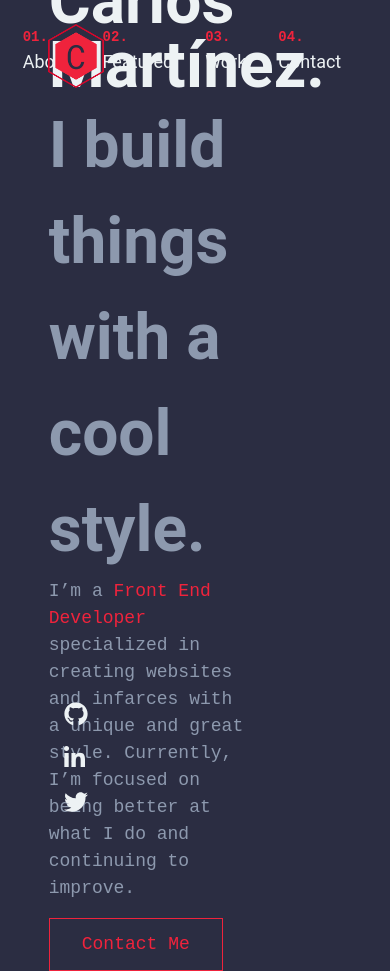
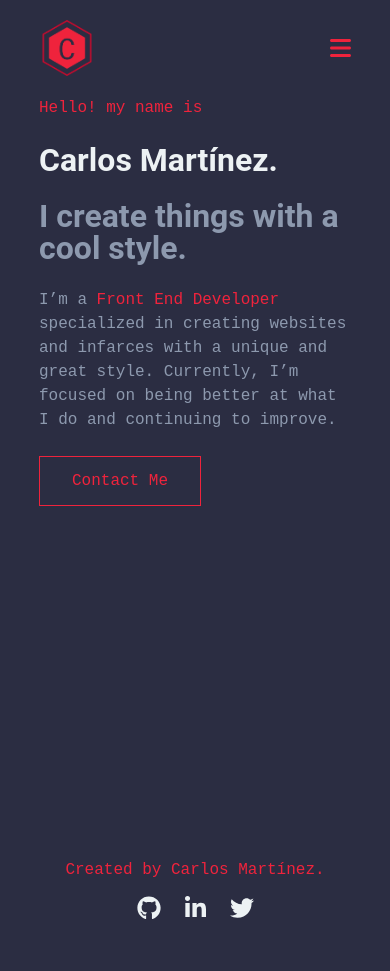
Before and after one commit to carlosamarto/portfolio, a React (Create React App) app: page / in a window 390 px wide. After the commit the page ends 940 px from the top, so only its background shows below. Built offline with nearby package versions, Linux system fonts and the light colour scheme.

Commit message:
responsive design and footer

```diff
--- a/public/index.html
+++ b/public/index.html
@@ -13,7 +13,7 @@
 </head>
 
 <body class="bg-dark">
-  <div id="root" class="w-3/4 mx-auto"></div>
+  <div id="root" class="md:w-3/4 w-4/5 mx-auto"></div>
 </body>
 
 </html>
--- a/src/components/elements/Icons.js
+++ b/src/components/elements/Icons.js
@@ -30,7 +30,7 @@ const Icons = () => {
 
   return (
     <>
-      <div className="fixed bottom-6 left-16 flex flex-col gap-2">
+      <div className="lg:fixed lg:bottom-6 lg:left-8 flex lg:flex-col flex-row lg:gap-2 gap-6 lg:justify-start justify-center">
         <a
           href="https://github.com/carlosmrtzodev"
           target="_blank"
@@ -60,7 +60,7 @@ const Icons = () => {
       </div>
 
       {showButton && (
-        <div className="fixed right-16 bottom-6">
+        <div className="fixed bottom-6 right-8">
           <FontAwesomeIcon
             onClick={scrollToTop}
             icon={faAnglesUp}
--- a/src/components/elements/Logo.js
+++ b/src/components/elements/Logo.js
@@ -4,8 +4,10 @@ import logo from "../../assets/Logo.png";
 const Logo = () => {
   return (
     <>
-      <div className="fixed top-6 left-11">
-        <img src={logo} alt="Logo" className="w-16 h-16" />
+      <div className="lg:fixed block top-6 left-8">
+        <a href="/">
+          <img src={logo} alt="Logo" className="w-14 h-14" />
+        </a>
       </div>
     </>
   );
--- /dev/null
+++ b/src/components/elements/Menu.js
@@ -0,0 +1,15 @@
+import React from "react";
+import Links from "./Links";
+
+const Menu = () => {
+  return (
+    <>
+      <Links url="#about" number="01." text="About Me" />
+      <Links url="#featured" number="02." text="Featured" />
+      <Links url="#work" number="03." text="Projects" />
+      <Links url="#contact" number="04." text="Get in Touch" />
+    </>
+  );
+};
+
+export default Menu;
--- a/src/components/sections/Footer.js
+++ b/src/components/sections/Footer.js
@@ -4,7 +4,15 @@ import Icons from "../elements/Icons";
 const Footer = () => {
   return (
     <>
-      <footer>
+      <footer class="h-24 flex lg:flex-row flex-col gap-2 justify-center items-center">
+        <a
+          href="https://github.com/carlosmrtzodev/portfolio"
+          target="_blank"
+          rel="noreferrer"
+          className="text-paragraph font-rbtmono text-center text-red hover:text-hover transition-all ease-in-out duration-300"
+        >
+          Created by Carlos Martínez.
+        </a>
         <Icons />
       </footer>
     </>
--- a/src/components/sections/Intro.js
+++ b/src/components/sections/Intro.js
@@ -4,23 +4,30 @@ import Btn from "../elements/Btn";
 const Intro = () => {
   return (
     <>
-      <section id="intro" className="h-initial flex flex-col justify-center">
-        <div>
-          <h1 className="text-title font-roboto font-bold text-light leading-none">
+      <section
+        id="intro"
+        className="h-initial flex flex-col justify-start gap-6"
+      >
+        <p className="text-parahraph font-rbtmono text-red">
+          Hello! my name is
+        </p>
+
+        <h1 className="md:text-title text-mobile font-roboto font-bold text-light leading-none">
           Carlos Martínez.
         </h1>
 
-          <h2 className="text-title font-roboto font-bold text-text">
-            I build things with a cool style.
+        <h2 className="md:text-title text-mobile font-roboto font-bold text-text leading-none">
+          I create things with a cool style.
         </h2>
 
-          <p className="text-paragraph font-rbtmono text-text w-2/3 mb-4">
+        <p className="text-paragraph font-rbtmono text-text md:w-2/3 w-full">
           I’m a <span className="text-red">Front End Developer</span>{" "}
-            specialized in creating websites and infarces with a unique and
-            great style. Currently, I’m focused on being better at what I do and
+          specialized in creating websites and infarces with a unique and great
+          style. Currently, I’m focused on being better at what I do and
           continuing to improve.
         </p>
 
+        <div>
           <Btn text="Contact Me" url="#contact" />
         </div>
       </section>
--- a/src/components/sections/Navbar.js
+++ b/src/components/sections/Navbar.js
@@ -1,19 +1,53 @@
 import React from "react";
-import Links from "../elements/Links";
+import { useState } from "react";
+import Menu from "../elements/Menu";
 import Logo from "../elements/Logo";
+import { FontAwesomeIcon } from "@fortawesome/react-fontawesome";
+import { faBars, faXmark } from "@fortawesome/free-solid-svg-icons";
 
 const Navbar = () => {
+  const [toggleMenu, setToggleMenu] = useState(false);
+
   return (
     <>
-      <nav className="flex justify-end items-center h-24">
+      <nav className="flex lg:justify-end justify-between items-center h-24">
         <Logo />
 
-        <ul className="flex gap-8">
-          <Links url="#about" number="01." text="About" />
-          <Links url="#featured" number="02." text="Featured" />
-          <Links url="#work" number="03." text="Work" />
-          <Links url="#contact" number="04." text="Contact" />
+        <ul className="md:flex hidden gap-8">
+          <Menu />
         </ul>
+
+        <FontAwesomeIcon
+          onClick={() => setToggleMenu(true)}
+          icon={faBars}
+          className="cursor-pointer text-red hover:text-hover text-subtitle transition-all ease-in-out duration-300 md:hidden"
+        />
+
+        <div
+          className={`bg-dark drop-shadow-2xl transition-all ease-in-out duration-300 fixed top-0 right-0 ${
+            toggleMenu ? `w-2/4` : `w-0`
+          } h-screen`}
+        >
+          <div
+            className={`${
+              toggleMenu
+                ? `opacity-100 transition-all ease-in delay-150 duration-300`
+                : `opacity-0`
+            }`}
+          >
+            <div className="block text-right">
+              <FontAwesomeIcon
+                onClick={() => setToggleMenu(false)}
+                icon={faXmark}
+                className="cursor-pointer text-red hover:text-hover text-subtitle transition-all ease-in-out duration-300 m-2"
+              />
+            </div>
+
+            <ul className="flex flex-col gap-8 p-8">
+              <Menu />
+            </ul>
+          </div>
+        </div>
       </nav>
     </>
   );
--- a/tailwind.config.js
+++ b/tailwind.config.js
@@ -1,6 +1,11 @@
 module.exports = {
   content: ["./src/**/*.{html,js}", "./public/**/*.{html,js}"],
   theme: {
+    screens: {
+      sm: "480px",
+      md: "768px",
+      lg: "976px",
+    },
     colors: {
       dark: "#2b2d42",
       red: "#ef233c",
@@ -16,8 +21,9 @@ module.exports = {
     extend: {
       fontSize: {
         title: "64px",
+        mobile: "32px",
         subtitle: "24px",
-        paragraph: "18px",
+        paragraph: "16px",
         small: "14px",
       },
       height: {
```
Lines whose indentation alone changed are shown as unchanged.
